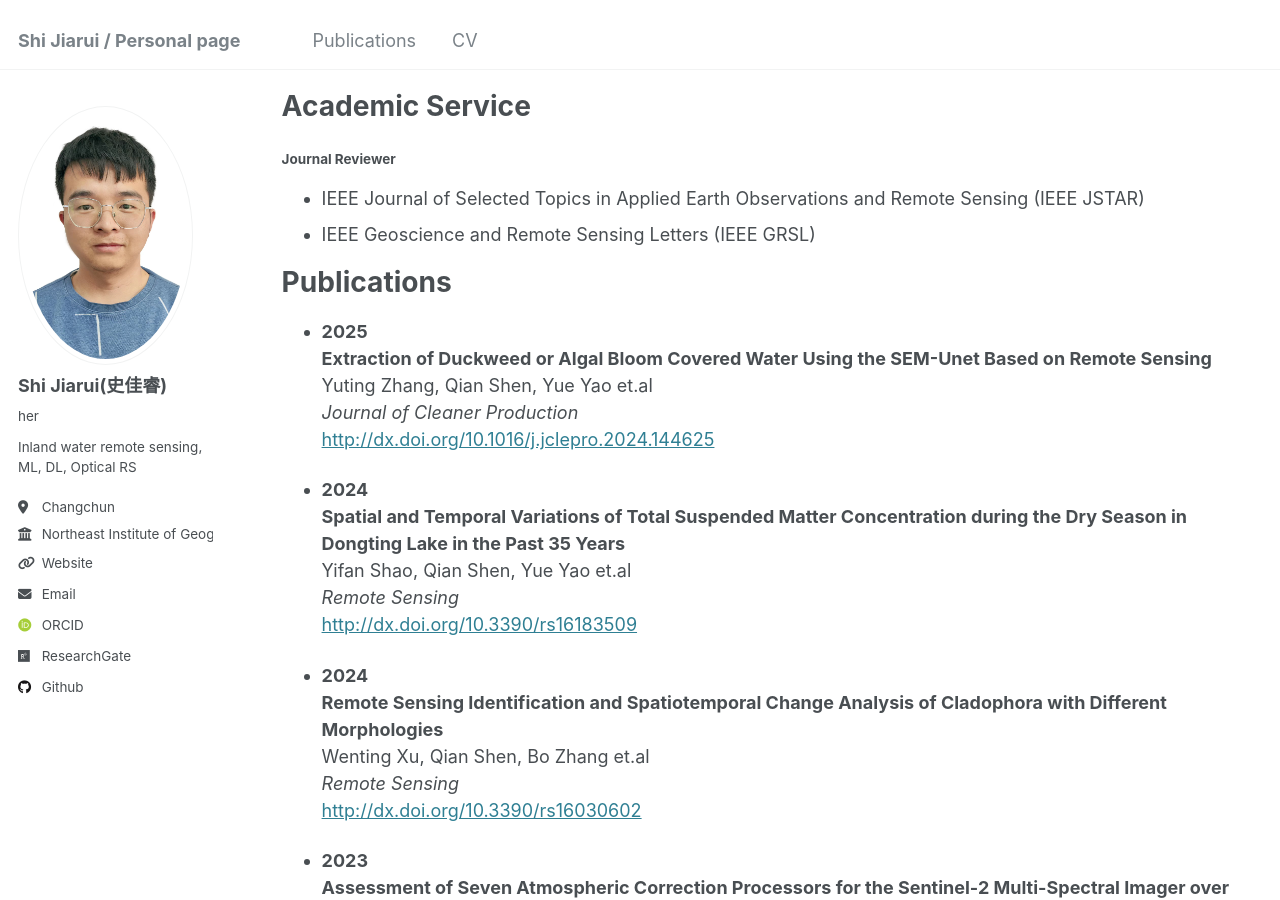
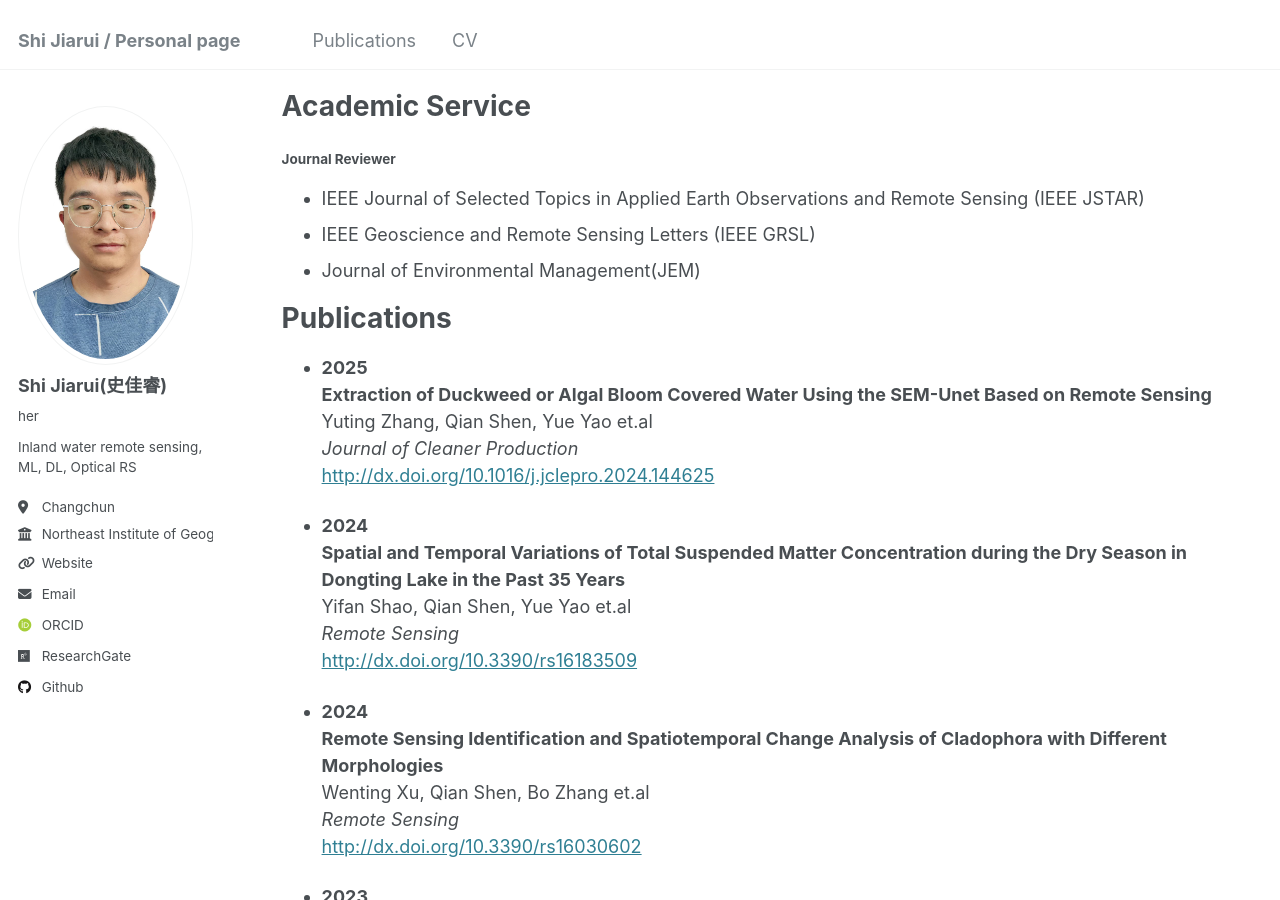
Before and after one commit to Shi-Jiarui/Shi-Jiarui.github.io, a Jekyll site: the page built from _pages/cv.md, in a window 1280 px wide and 900 px high, scrolled down 642 px. Built offline with Jekyll 4.4.1, drawn with Linux system fonts in a browser that asks for light colours; some web fonts are replaced.

Commit message:
Update cv.md

```diff
--- a/_pages/cv.md
+++ b/_pages/cv.md
@@ -35,7 +35,7 @@ Academic Service
 #### Journal Reviewer
 * IEEE Journal of Selected Topics in Applied Earth Observations and Remote Sensing (IEEE JSTAR)
 * IEEE Geoscience and Remote Sensing Letters (IEEE GRSL)
-
+* Journal of Environmental Management(JEM)
 
 Publications
 ======
```
